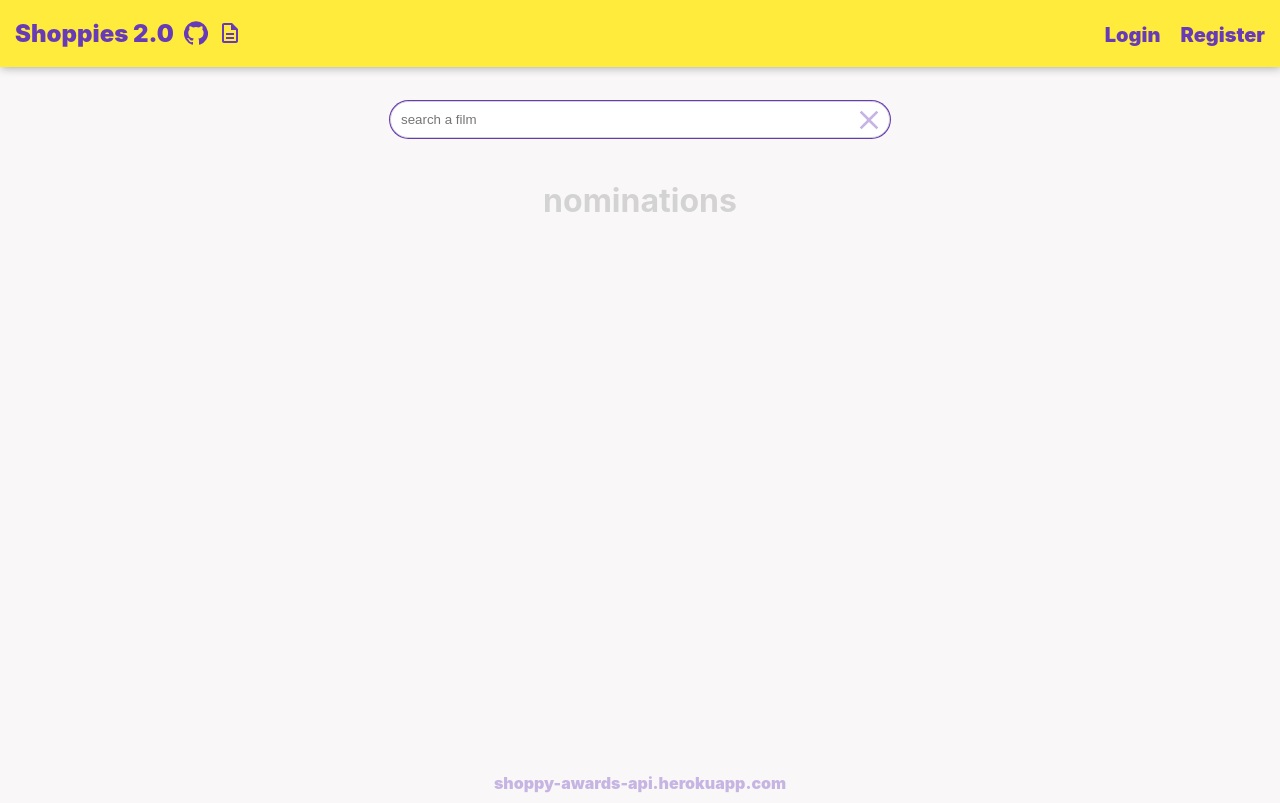
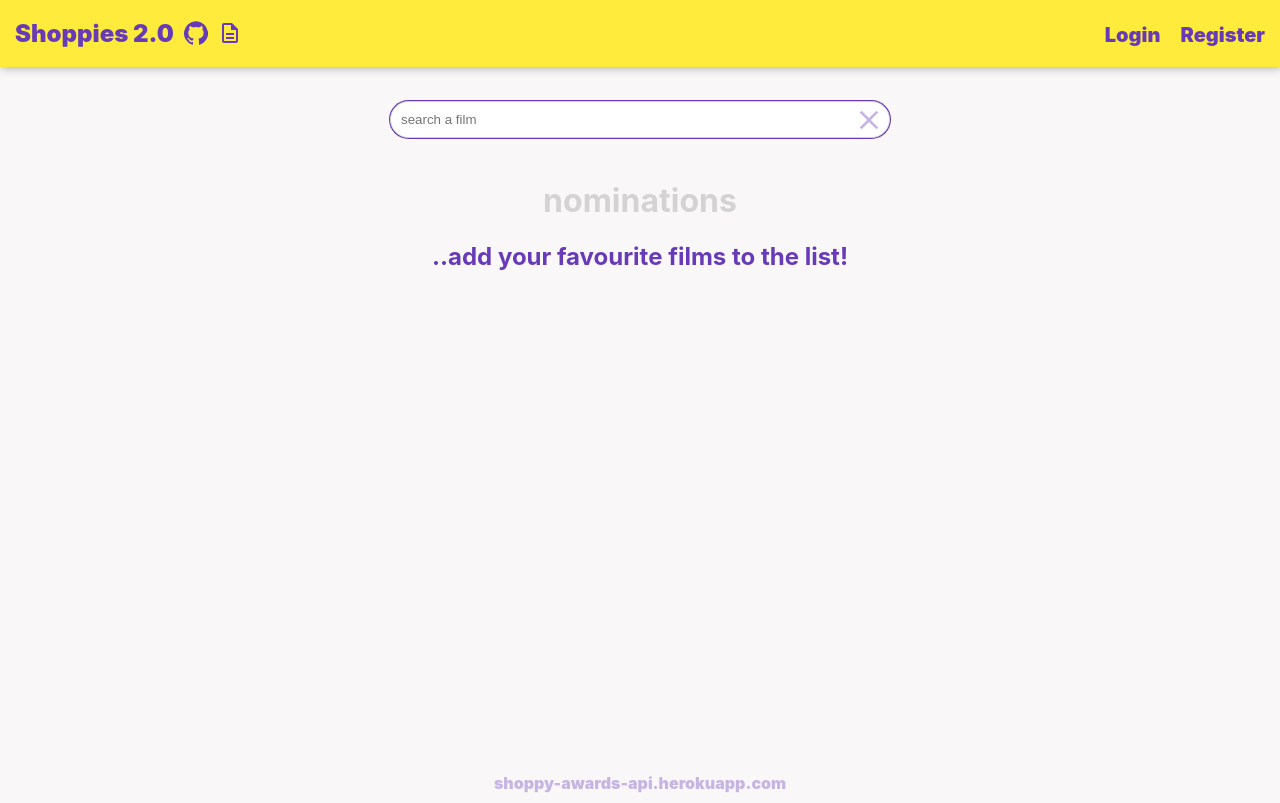
Before and after one commit to afairlie/shoppies2.0, a React (Create React App) app: page / in a window 1280 px wide. Built offline with nearby package versions, Linux system fonts and the light colour scheme; the HTML template or start-up script is replaced by a standard one.

Commit message:
added instructions:

```diff
--- a/src/components/Nominations.tsx
+++ b/src/components/Nominations.tsx
@@ -25,6 +25,7 @@ export default function Nominations({state, dispatch, history}: NominationsProps
                     margin: '20px auto',
                     padding: '.2em'
                 } : {color: 'lightGray'}}>nominations</h1>
+                {!state.nominations.length && <h2 style={{color: 'var(--purple)'}}>..add your favourite films to the list!</h2>}
                 <ul>
                     {state.nominations.map((movie: Movie, i: number) =>
                     <li key={i} className='nomination' style={{
```
Also changed, not shown: 1 other file (tests, documents, lock files or other folders).
